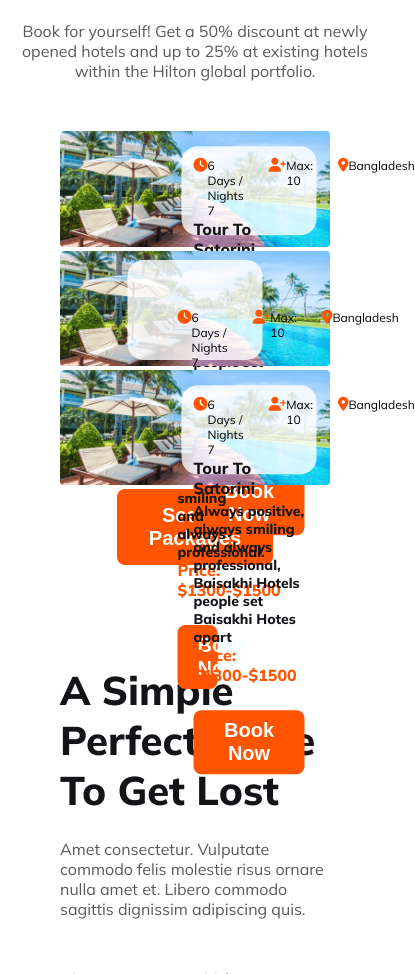
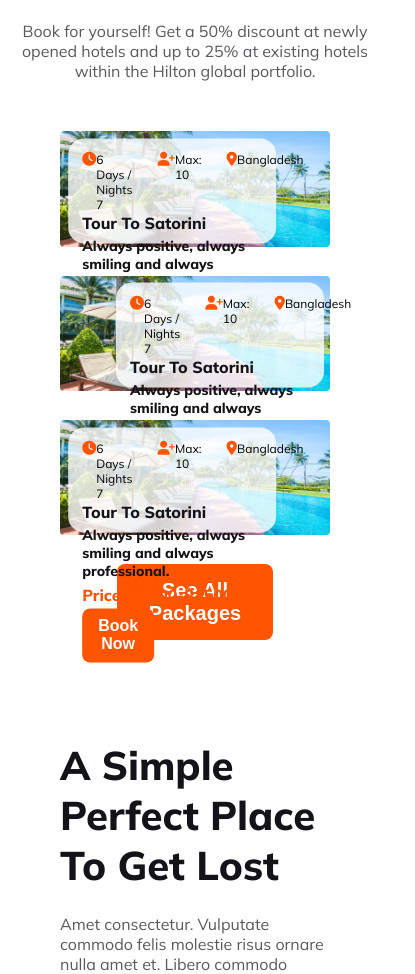
Before and after one commit to sudoHelal/Asian-Travel, a plain HTML site: page index.html in a window 390 px wide. Shown: the part 5825-6799 px from the top of the page, 415 px wide, since content can reach past the window. Drawn offline with Linux system fonts and the light colour scheme.

Commit message:
Updated Deals & Discount section complete the project

```diff
--- a/assets/style/style.css
+++ b/assets/style/style.css
@@ -594,7 +594,7 @@ input {
     color: rgb(255, 84, 0);
     font-size: 16px;
     font-weight: 800;
-    margin-top: -1px;
+    margin: 5px 0px;
   }
 
   .discount-text-on-img {
@@ -603,15 +603,41 @@ input {
   .info p {
     font-size: 12px;
   }
-  .book-now-btn {
-    padding: 9px 20px;
+  .discount-text-on-img > .book-now-btn {
+    padding: 9px 10px;
+    width: 40%;
+    font-size: 1rem;
+    font-weight: 700;
+    margin-top: -2px;
+    margin-bottom: 7px;
+
   }
   .discount-text-on-img {
-    width: 50%;
-    height: 75%;
+    width: 77%;
+    height: 88%;
+
   }
   .discount-section-container .see-all-package-btn{
     width: 40%;
+  }
+  .discount-img-item:nth-child(odd) .discount-text-on-img {
+    padding: 14px;
+    position: absolute;
+    top: 50%;
+    left: 50%;
+    transform: translate(-61%, -50%);
+}
+  .discount-img-item:nth-child(even) .discount-text-on-img {
+    padding: 14px;
+    position: absolute;
+    top: 50%;
+    left: 50%;
+    transform: translate(-38%, -50%);
+  }
+
+  .discount-img-item {
+    position: relative;
+    margin-bottom: 25px;
   }
 
   /* Start Perfect place section */
--- a/index.html
+++ b/index.html
@@ -200,8 +200,7 @@
               </div>
               <h6 class="discount-title">Tour To Satorini</h6>
               <p class="discount-description">
-                Always positive, always smiling and always professional,
-                Baisakhi Hotels people set Baisakhi Hotes apart
+                Always positive, always smiling and always professional.
               </p>
               <h5 class="price">Price: $1300-$1500</h5>
               <button class="book-now-btn">Book Now</button>
@@ -233,8 +232,7 @@
               </div>
               <h6 class="discount-title">Tour To Satorini</h6>
               <p class="discount-description">
-                Always positive, always smiling and always professional,
-                Baisakhi Hotels people set Baisakhi Hotes apart
+                Always positive, always smiling and always professional.
               </p>
               <h5 class="price">Price: $1300-$1500</h5>
               <button class="book-now-btn">Book Now</button>
```
